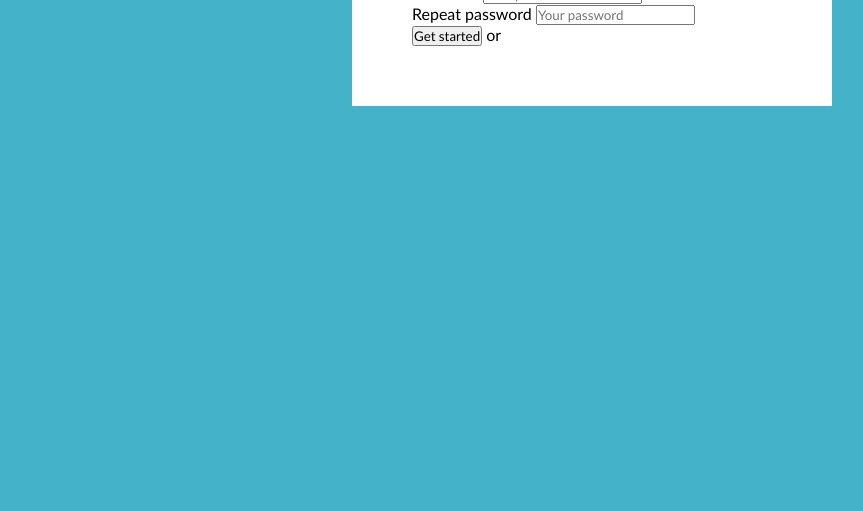
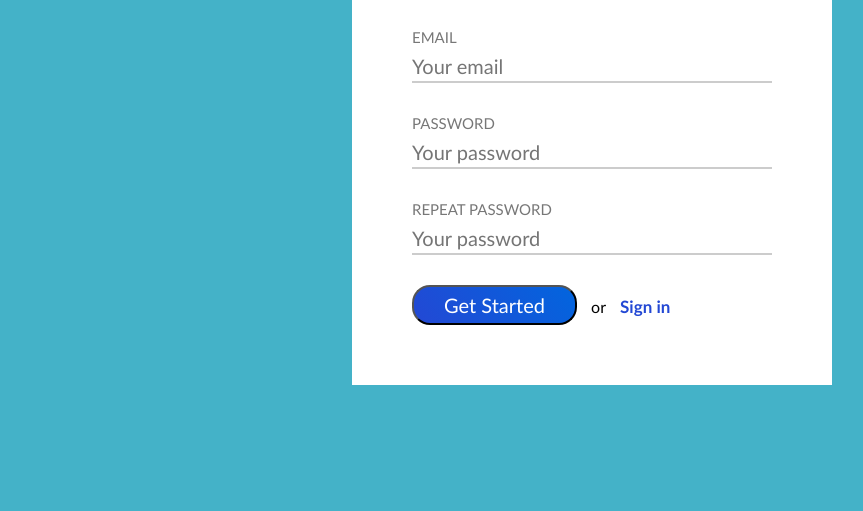
Before and after one commit to MantvydasLabane/04_sign_up, a plain HTML site: page index.html in a window 1280 px wide. Shown: the part 289-800 px from the top of the page, without its empty margins (208-1071 px from the left). Drawn offline with Linux system fonts and the light colour scheme.

Commit message:
final form

```diff
--- a/css/form.css
+++ b/css/form.css
@@ -0,0 +1,75 @@
+form {
+    display: inline-block;
+    width: 100%;
+}
+
+form > .form-row {
+    display: inline-block;
+    width: 100%;
+    margin-top: 30px;
+}
+
+form > .form-row:first-of-type {
+    margin-top: 0;
+}
+
+form > .form-row > label {
+    display: inline-block;
+    width: 100%;
+    font-size: 15px;
+    margin-bottom: 5px;
+    color: #777;
+    text-transform: uppercase;
+}
+
+form > .form-row > input {
+    display: inline-block;
+    width: 100%;
+    font-size: 20px;
+    line-height: 30px;
+    border: none;
+    border-bottom: 2px solid #ccc;
+}
+
+form > .form-row > button {
+    font-size: 20px;
+    line-height: 26px;
+    text-transform: capitalize;
+    padding: 5px;
+    padding-left: 30px;
+    padding-right: 30px;
+    border-radius: 18px;
+    background-color: #005dd8;
+    background: rgb(35,72,212);
+    background: linear-gradient(
+    53deg, #2348d4 0%, #0265de 100%);
+    color: #fff;
+    border-color: none;
+}
+form > .form-row > button:hover {
+    cursor: pointer;
+    background: rgb(35,72,212);
+    background: linear-gradient(
+    53deg, #0265de 0%, #2348d4 100%);
+}
+
+form > .form-row > span {
+    display: inline-block;
+    line-height: 26px;
+    padding: 5px;
+    margin-left: 5px;
+}
+
+form > .form-row > a {
+    display: inline-block;
+    line-height: 26px;
+    padding: 5px;
+    text-decoration: none;
+    color: #2348d4;
+    font-weight: bold;
+    font-size: 17px;
+}
+
+form > .form-row > a:hover {
+    text-decoration: underline;
+}
--- a/css/main.css
+++ b/css/main.css
@@ -21,7 +21,11 @@ body {
 h1 {
 }
 
-a {
+.bottom-texts {
+
+}
+
+.bottom-texts > a {
     color: #fff;
 }
 
@@ -32,3 +36,6 @@ a {
     padding: 60px;
     background-color: #fff;
 }
+
+.close{
+}
```
